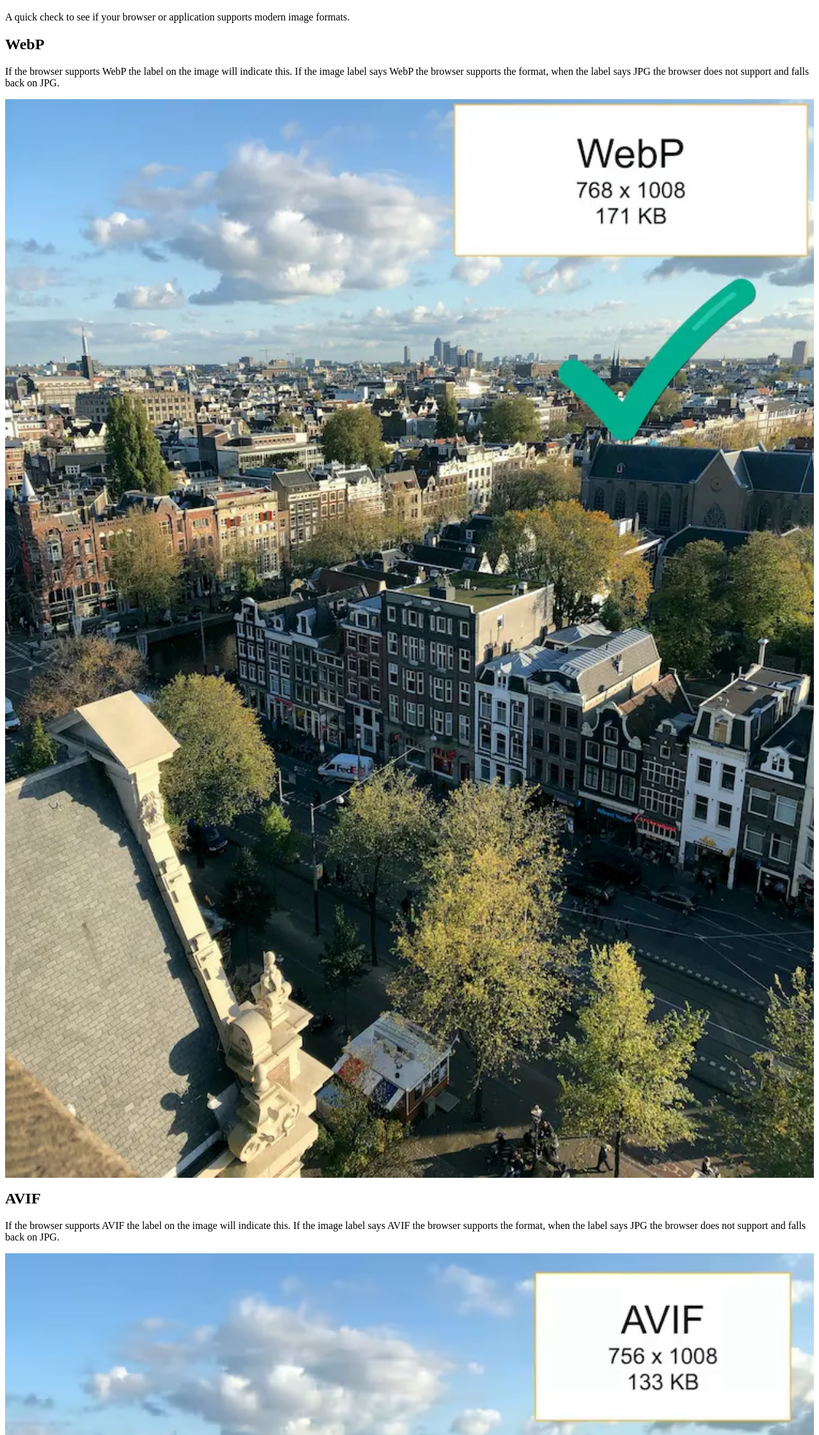
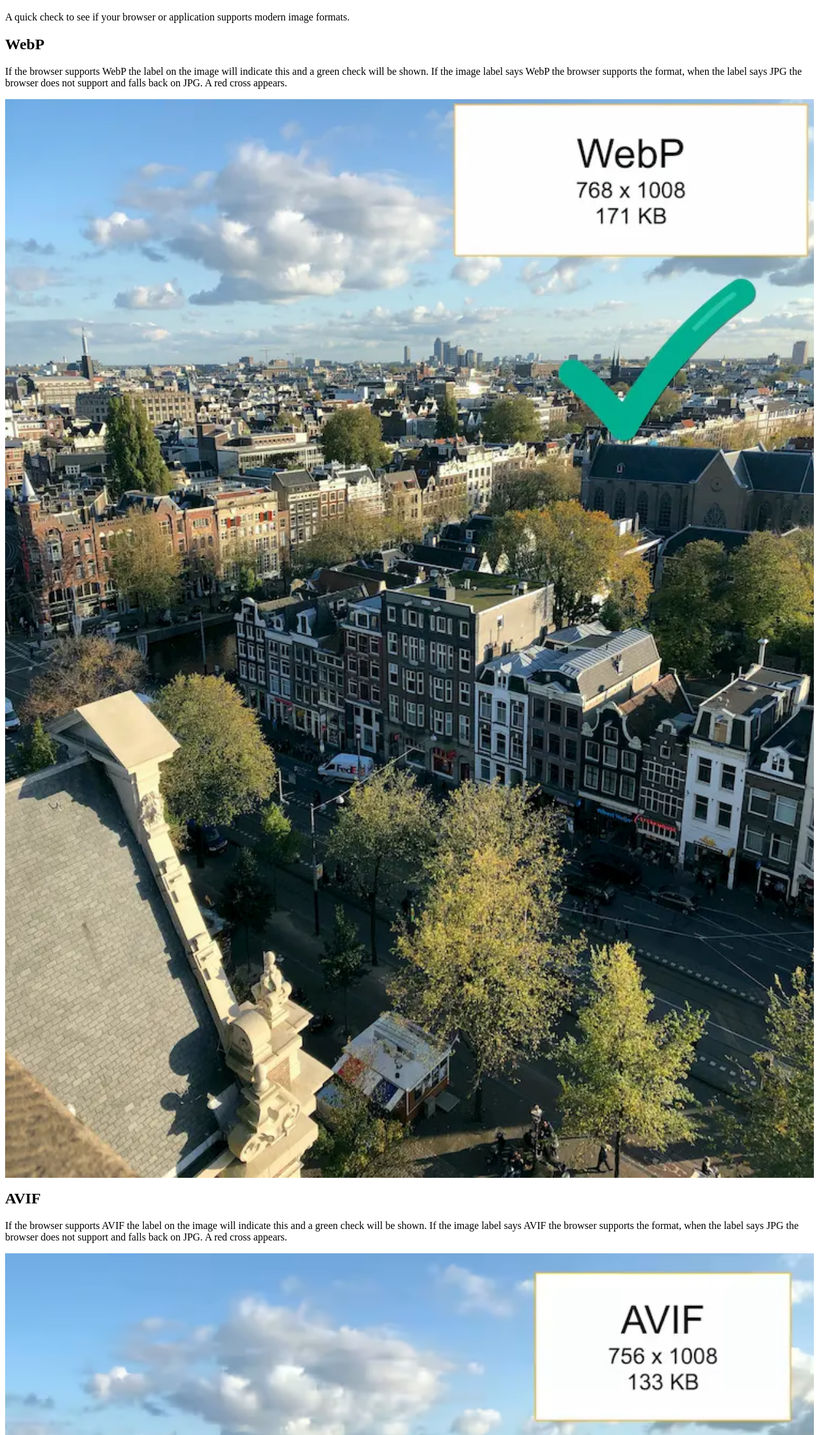
Before and after one commit to rhoeijmakers/demo, a plain HTML site: page index.html in a window 1280 px wide. Shown: the part 48-2291 px from the top of the page at 64% size. Drawn offline with Linux system fonts and the light colour scheme.

Commit message:
Writing more clear

```diff
--- a/index.html
+++ b/index.html
@@ -17,7 +17,7 @@
 <h1>Does my browser support WebP and/or AVIF</h1>
 <p>A quick check to see if your browser or application supports modern image formats. </p>
 <h2>WebP</h2>
-<p>If the browser supports WebP the label on the image will indicate this. If the image label says WebP the browser supports the format, when the label says JPG the browser does not support and falls back on JPG.</p>
+<p>If the browser supports WebP the label on the image will indicate this and a green check will be shown. If the image label says WebP the browser supports the format, when the label says JPG the browser does not support and falls back on JPG. A red cross appears.</p>
 <picture>
   <source srcset="Amsterdam-WebP.webp" type="image/webp">
   <source srcset="Amsterdam-JPG.jpg" type="image/jpeg">
@@ -26,7 +26,7 @@
 
 <h2>AVIF</h2>
 
-<p>If the browser supports AVIF the label on the image will indicate this. If the image label says AVIF the browser supports the format, when the label says JPG the browser does not support and falls back on JPG.</p>
+<p>If the browser supports AVIF the label on the image will indicate this and a green check will be shown. If the image label says AVIF the browser supports the format, when the label says JPG the browser does not support and falls back on JPG. A red cross appears.</p>
 <picture>
   <source srcset="Amsterdam-AVIF.avif" type="image/avif">
   <source srcset="Amsterdam-JPG.jpg" type="image/jpeg">
```
